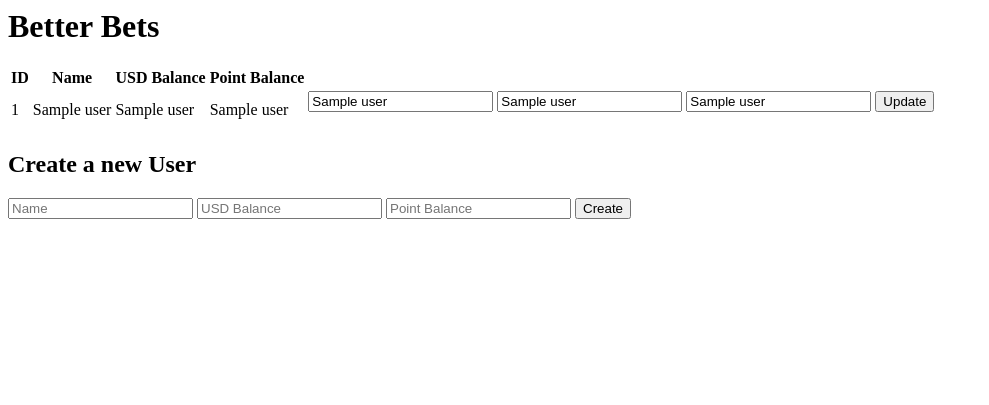
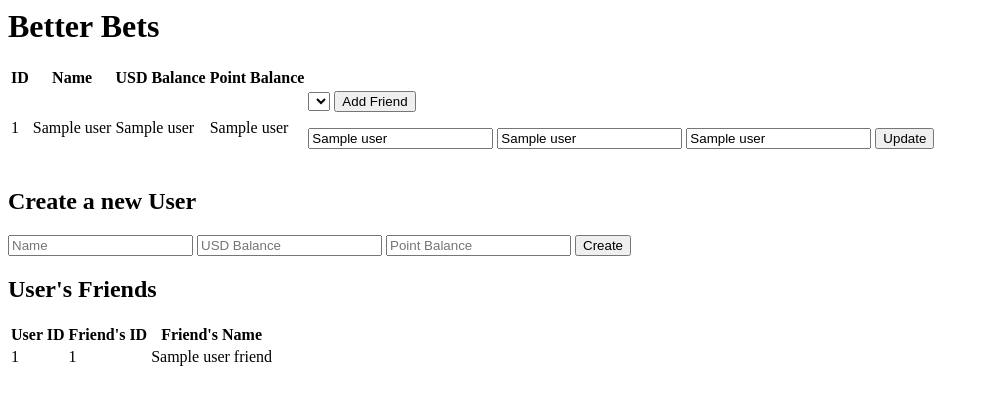
Before and after one commit to Dante1DC/better-back, a Flask app: page / in a window 1280 px wide. Shown: the top 405 px of the page, without its empty margins (0-989 px from the left). Run offline with Flask 3, Linux system fonts and the light colour scheme; a database or web service that is not in the repository returns one stand-in record (values such as "Sample title"); lists and menus that the app fills with data are empty; some libraries are stand-ins or nearby versions.

Commit message:
Implemented UserFriends db

```diff
--- a/app.py
+++ b/app.py
@@ -17,6 +17,17 @@ cur.execute(
         usd_balance float,
         point_balance float
         );''')
+
+cur.execute(
+    '''CREATE TABLE IF NOT EXISTS UserFriends (
+        uid INT,
+        fid INT,
+        CONSTRAINT fk_user FOREIGN KEY (uid) REFERENCES Users(id),
+        CONSTRAINT fk_friend FOREIGN KEY (fid) REFERENCES Users(id),
+        PRIMARY KEY (uid, fid)
+        );
+    '''
+)
 
 conn.commit()
 
@@ -40,11 +51,17 @@ def index():
     # Fetch the data
     data = cur.fetchall()
 
+    # Fetch user friends
+    cur.execute('''SELECT u.id, f.fid, uf.name FROM UserFriends f JOIN Users u ON f.uid = u.id JOIN Users uf ON f.fid = uf.id''')
+
+    # Fetcg the user friends data
+    user_friends = cur.fetchall()
+
     # close the cursor and connection
     cur.close()
     conn.close()
 
-    return render_template('index.html', data=data)
+    return render_template('index.html', data=data, user_friends=user_friends)
 
 
 @app.route('/create', methods=['POST'])
@@ -100,5 +117,22 @@ def update():
     conn.commit()
     return redirect(url_for('index'))
 
+@app.route('/add_friend', methods=['POST'])
+def add_friend():
+    conn = psycopg2.connect(database="flask_db", user="postgres", password="password", host="localhost", port="5432")
+    cur = conn.cursor()
+
+    uid = request.form['uid']
+    fid = request.form['fid']
+
+    # Insert the friendship data into the table
+    cur.execute('''INSERT INTO UserFriends (uid, fid) VALUES (%s, %s)''', (uid, fid))
+
+    conn.commit()
+    cur.close()
+    conn.close()
+
+    return redirect(url_for('index'))
+
 if __name__ == '__main__':
     app.run(debug=True)
--- a/templates/index.html
+++ b/templates/index.html
@@ -21,6 +21,17 @@
 		<td>{{ row[2] }}</td>
         <td>{{ row[3] }}</td>
 		<td>
+			<form action="/add_friend" method="post">
+				<input type="hidden" name="uid" value="{{ row[0] }}">
+				<select name="fid">
+					{% for user in data %}
+						{% if user[0] != row[0] %}
+							<option value="{{ user[0] }}">{{ user[1] }}</option>
+						{% endif %}
+					{% endfor %}
+				</select>
+				<input type="submit" value="Add Friend">
+			</form>
 			<form action="/update" method="post">
 			<input type="hidden" name="id" value="{{ row[0] }}">
 			<input type="text" name="name" value="{{ row[1] }}">
@@ -41,5 +52,29 @@
 	<input type="text" name="point_balance" placeholder="Point Balance">
 	<input type="submit" value="Create">
 	</form>
+
+
+	<h2>User's Friends</h2>
+	<table>
+		<thead>
+			<tr>
+				<th>User ID</th>
+				<th>Friend's ID</th>
+				<th>Friend's Name</th>
+			</tr>
+		</thead>
+		<tbody>
+			{% for friend in user_friends %}
+			<tr>
+				<td>{{ friend[0] }}</td>
+				<td>{{ friend[1] }}</td>
+				<td>{{ friend[2] }}</td>
+			</tr>
+			{% endfor %}
+		</tbody>
+	</table>
+
+
+
 </body>
 </html>
```
